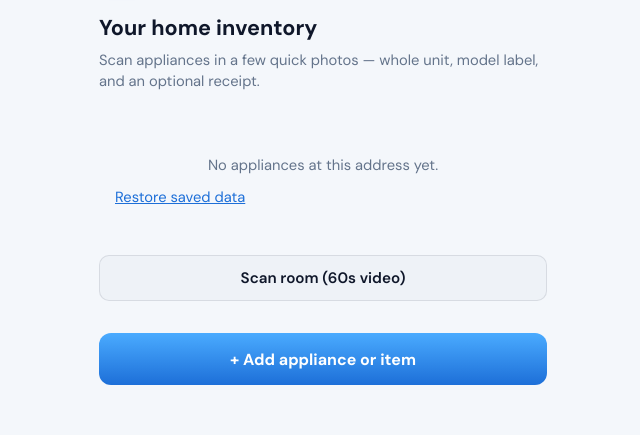
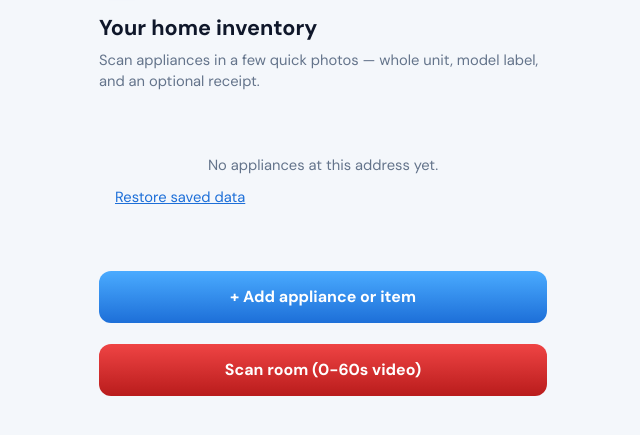
Before and after one commit to villagelynx/homepassportai, a website: page index.html in a window 1280 px wide. Shown: the part 77-512 px from the top of the page, without its empty margins (317-957 px from the left). Drawn offline with Linux system fonts and the light colour scheme; no server answers.

Commit message:
new button and location

```diff
--- a/css/app.css
+++ b/css/app.css
@@ -730,11 +730,17 @@ body {
 }
 
 .home-actions {
-  margin: 0.75rem 0 5.5rem;
+  margin: 0.55rem 0 10.75rem;
 }
 
-.home-actions .btn {
-  margin-top: 0;
+.home-actions .fab {
+  position: fixed;
+  bottom: calc(1rem + var(--safe-bottom) + 3.95rem);
+}
+
+.fab--room {
+  background: linear-gradient(180deg, #ef4444, #b91c1c);
+  box-shadow: 0 8px 28px rgba(185, 28, 28, 0.4);
 }
 
 .capture-card__preview--video video {
@@ -1015,6 +1021,14 @@ body {
   }
 
   .home-actions {
-    margin-bottom: 1rem;
+    margin-bottom: 0;
+  }
+
+  .home-actions .fab {
+    position: static;
+    transform: none;
+    width: 100%;
+    margin-top: 0.75rem;
+    box-shadow: none;
   }
 }
--- a/index.html
+++ b/index.html
@@ -33,7 +33,7 @@
       href="https://fonts.googleapis.com/css2?family=DM+Sans:opsz,wght@9..40,400;9..40,500;9..40,600;9..40,700&display=swap"
       rel="stylesheet"
     />
-    <link rel="stylesheet" href="./css/app.css?v=26" />
+    <link rel="stylesheet" href="./css/app.css?v=27" />
   </head>
   <body>
     <div id="app" class="app">
@@ -99,14 +99,12 @@
           No appliances at this address yet.
           <button type="button" class="linkish" id="btn-restore-inventory">Restore saved data</button>
         </p>
-        <div class="home-actions">
-          <button type="button" class="btn btn--secondary btn--block" id="btn-scan-room">
-            Scan room (60s video)
-          </button>
-        </div>
         <button type="button" class="fab" id="btn-add-appliance" aria-label="Add appliance or item">
           + Add appliance or item
         </button>
+        <div class="home-actions">
+          <button type="button" class="fab fab--room" id="btn-scan-room">Scan room (0-60s video)</button>
+        </div>
       </main>
 
       <!-- Auth -->
```
